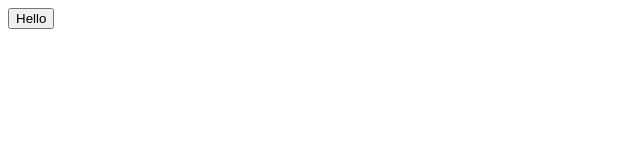
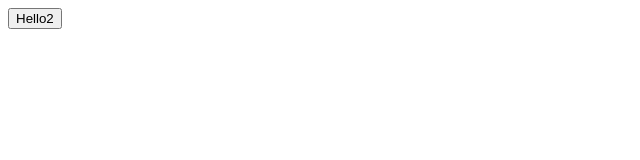
Before and after one commit to robotscissors/js-1-11-22, a plain HTML site: page index.html in a window 1280 px wide. Shown: the full height of the page, 0-640 px from the left. Drawn offline with Linux system fonts and the light colour scheme.

Commit message:
second commit

```diff
--- a/index.html
+++ b/index.html
@@ -7,7 +7,7 @@
     <title>Day one</title>
 </head>
 <body>
-    <button>Hello</button>
+    <button>Hello2</button>
 
 </body>
 </html>
```
